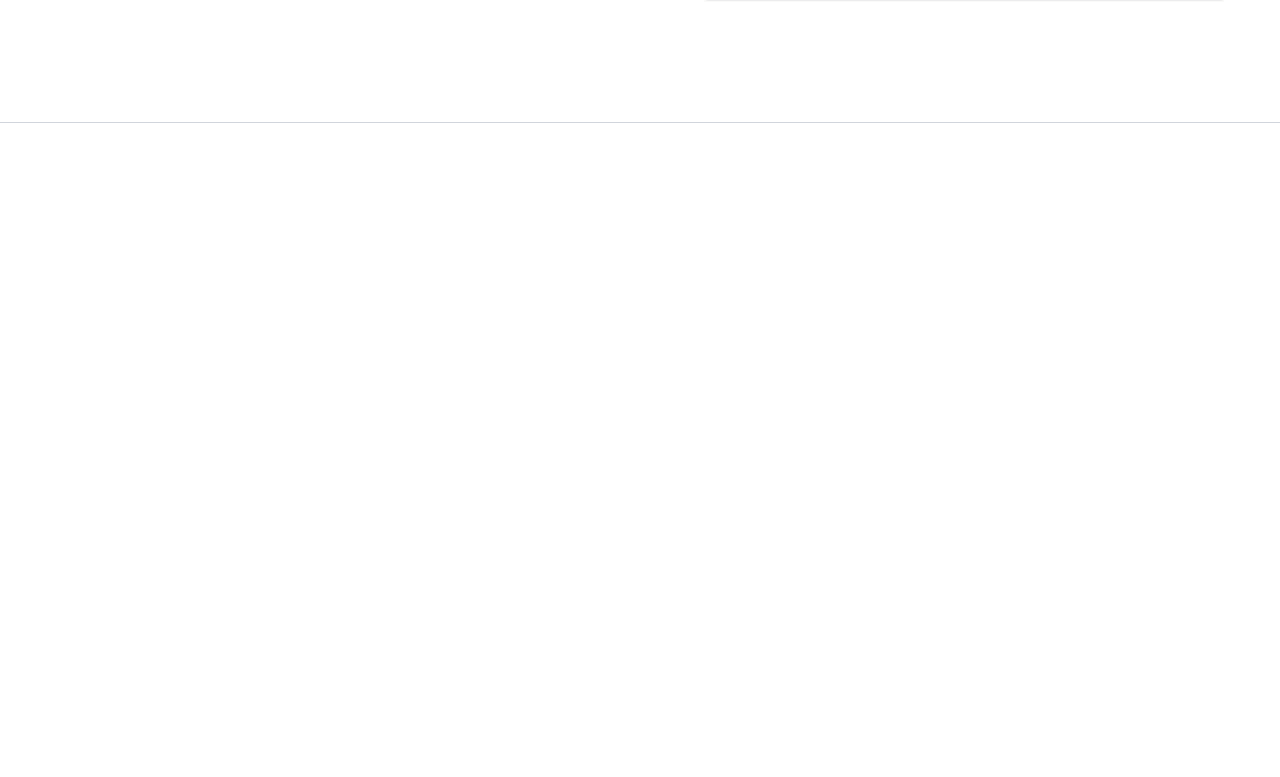
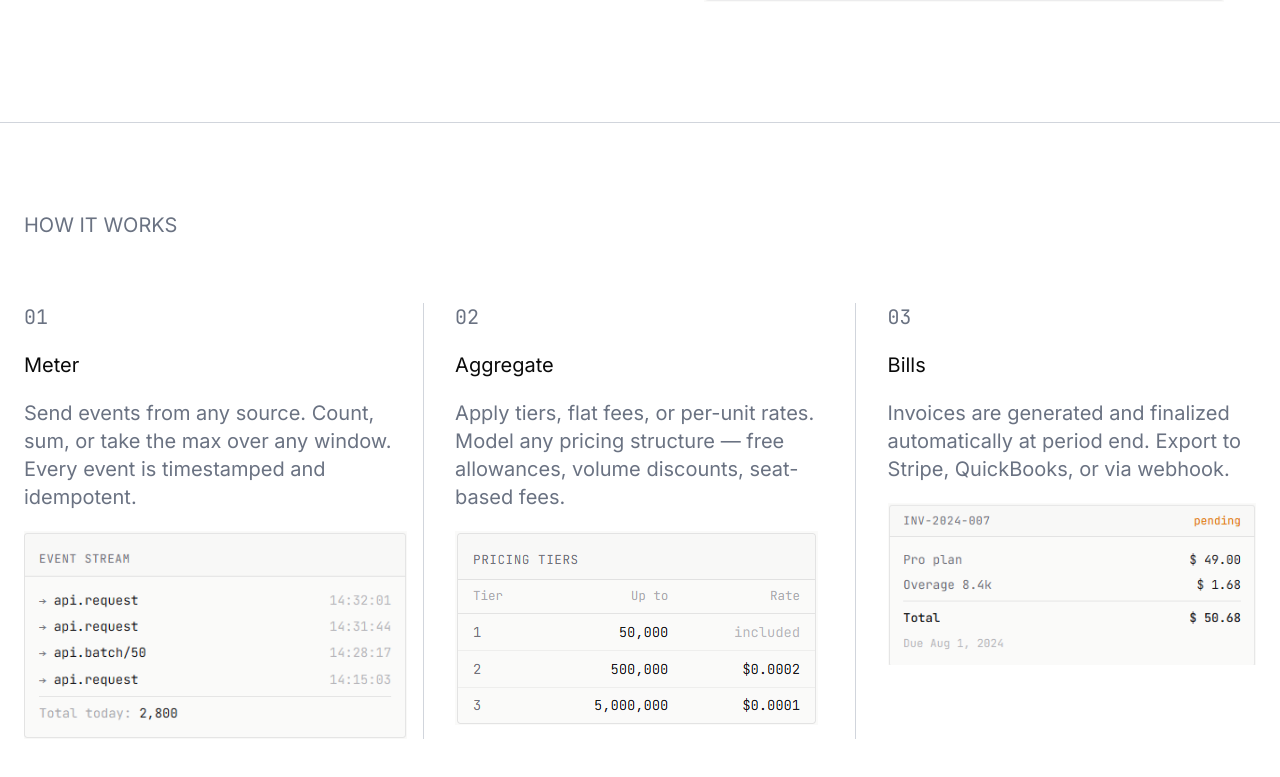
Before and after one commit to Deztini/meridian, a Next.js app in the folder meridian-frontend/: page / in a window 1280 px wide. Shown: the part 859-1636 px from the top of the page. Before the commit the page ends 982 px from the top, so only its background shows below. Built offline with nearby package versions, Linux system fonts and the light colour scheme.

Commit message:
Add how it works section to the home page

```diff
--- a/meridian-frontend/src/app/page.tsx
+++ b/meridian-frontend/src/app/page.tsx
@@ -1,10 +1,12 @@
 import { HeroSection } from "@/features/home/components/hero-section";
 import { HomeNavbar } from "@/features/home/components/home-navbar";
+import { HowItWorksSection } from "@/features/home/components/howitworks-section";
 export default function Home() {
   return (
     <div className="flex flex-col min-h-screen">
       <HomeNavbar />
       <HeroSection />
+      <HowItWorksSection />
     </div>
   );
 }
--- /dev/null
+++ b/meridian-frontend/src/features/home/components/howitworks-section.tsx
@@ -0,0 +1,49 @@
+import Image from "next/image";
+import meterImg from "../../../../public/images/meter.png";
+import aggregateImg from "../../../../public/images/aggregate.png";
+import billsImg from "../../../../public/images/bill.png";
+
+export function HowItWorksSection() {
+  const section = [
+    {
+      id: "01",
+      name: "Meter",
+      desc: "Send events from any source. Count, sum, or take the max over any window. Every event is timestamped and idempotent.",
+      img: meterImg,
+    },
+    {
+      id: "02",
+      name: "Aggregate",
+      desc: "Apply tiers, flat fees, or per-unit rates. Model any pricing structure — free allowances, volume discounts, seat-based fees.",
+      img: aggregateImg,
+    },
+    {
+      id: "03",
+      name: "Bills",
+      desc: "Invoices are generated and finalized automatically at period end. Export to Stripe, QuickBooks, or via webhook.",
+      img: billsImg,
+    },
+  ];
+  return (
+    <div className="py-22 px-6">
+      <h1 className="font-sans text-xl text-gray-500">HOW IT WORKS</h1>
+
+      <div className="flex gap-4 mt-16">
+        {section.map((sec, index) => (
+          <div key={sec.id} className="flex items-start">
+            <div className="flex flex-col gap-5">
+              <h1 className="font-mono text-xl text-gray-500">{sec.id}</h1>
+              <h1 className="font-sans text-xl">{sec.name}</h1>
+              <h1 className="font-sans text-xl text-gray-500">{sec.desc}</h1>
+              <Image src={sec.img} alt={sec.name} />
+            </div>
+
+            {index !== section.length - 1 && (
+              <div className="w-px bg-gray-300 mx-4 self-stretch" />
+            )}
+          </div>
+        ))}
+      </div>
+    </div>
+  );
+}
```
